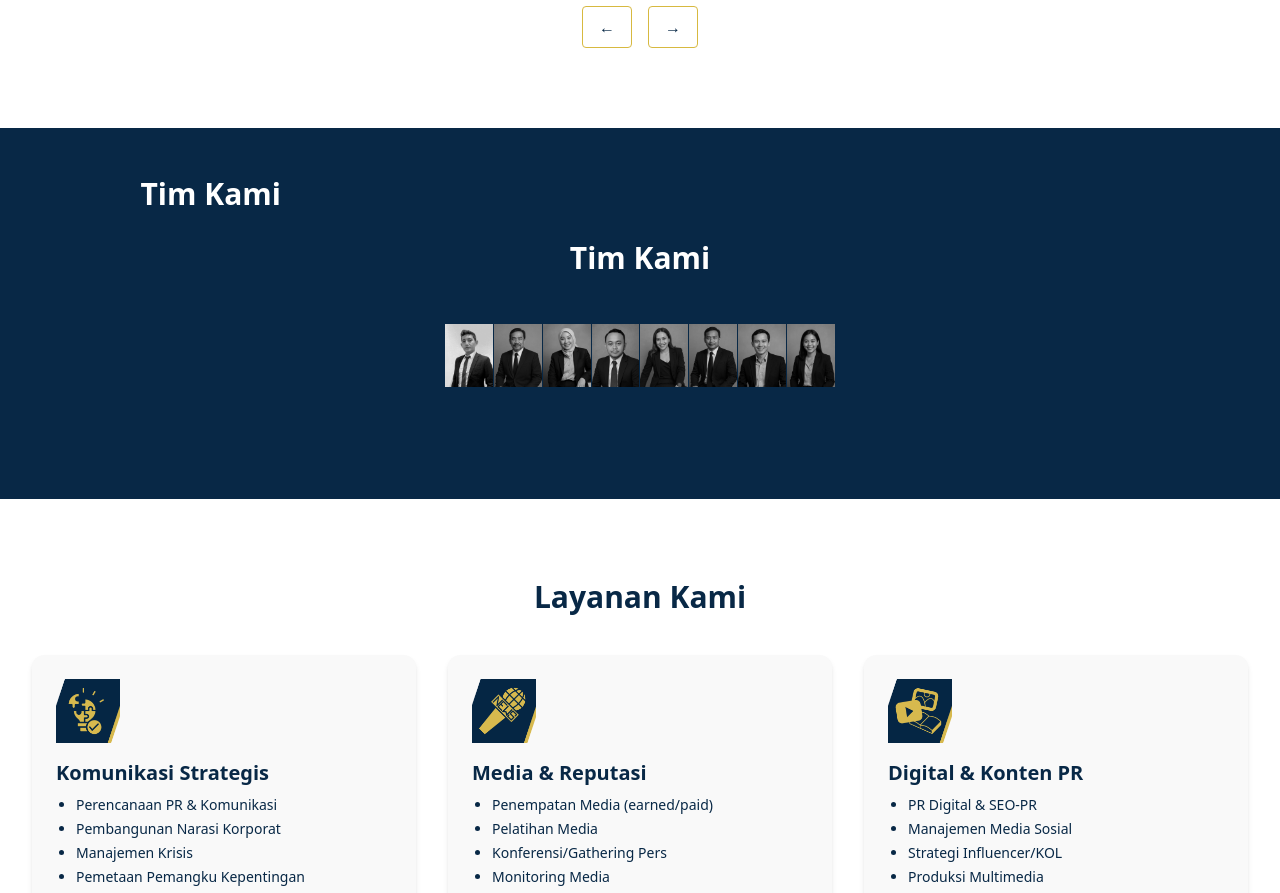
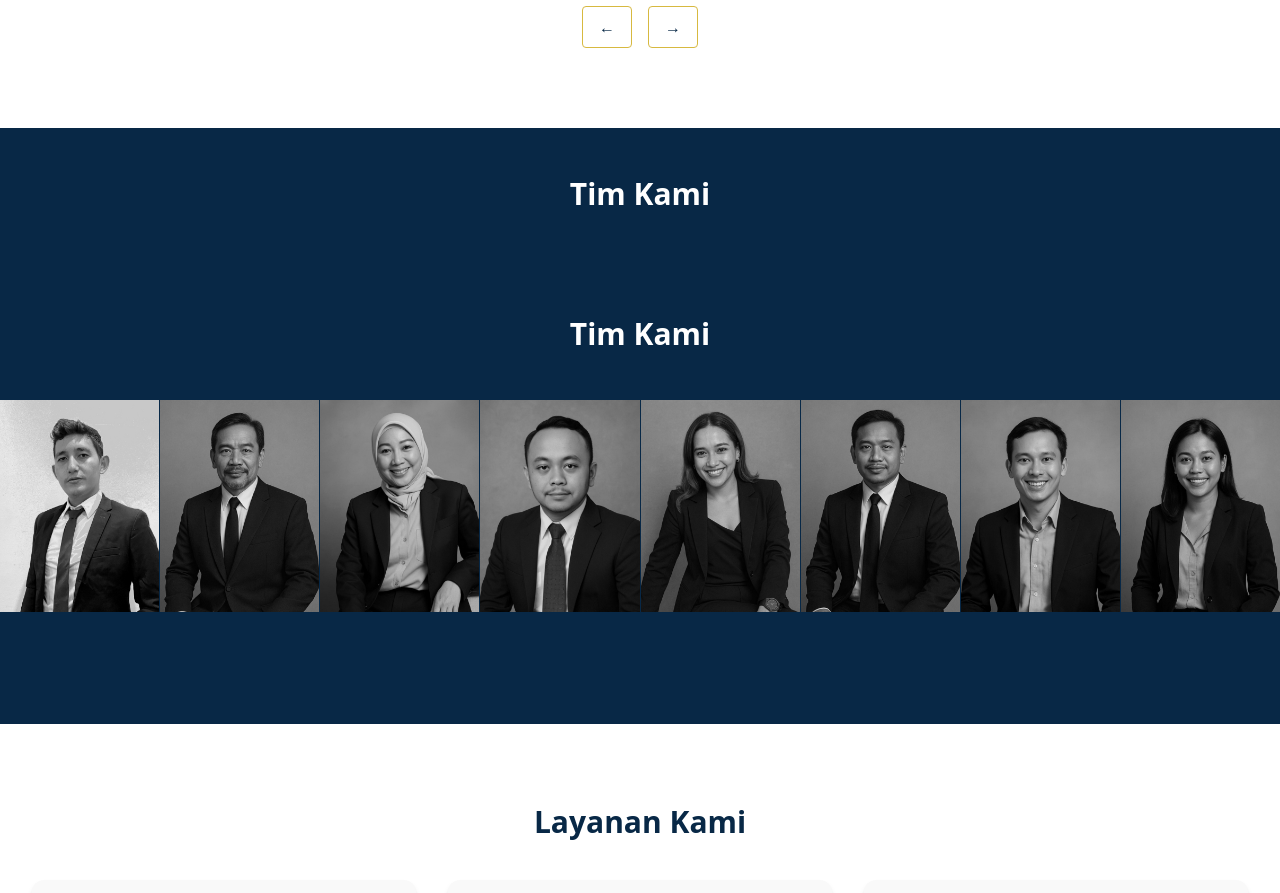
Before and after one commit to ProfAdri90/estetic-dinamis, a Next.js app: page / in a window 1280 px wide. Shown: the part 3400-4293 px from the top of the page. Built offline with nearby package versions, Linux system fonts and the light colour scheme.

Commit message:
Update index.js

```diff
--- a/pages/index.js
+++ b/pages/index.js
@@ -667,7 +667,7 @@ useEffect(() => {
     </div>
   </div>
 </section>
-<section id="our-team" className="grid grid-cols-1 md:grid-cols-2 lg:grid-cols-3 gap-10 px-4 py-12 scroll-mt-[140px]">
+<section id="tim" className="scroll-mt-[140px] py-12">
   <h3 className="text-3xl font-bold mb-10 text-center">
     {lang === "id" ? "Tim Kami" : "Our Team"}
   </h3>
```
